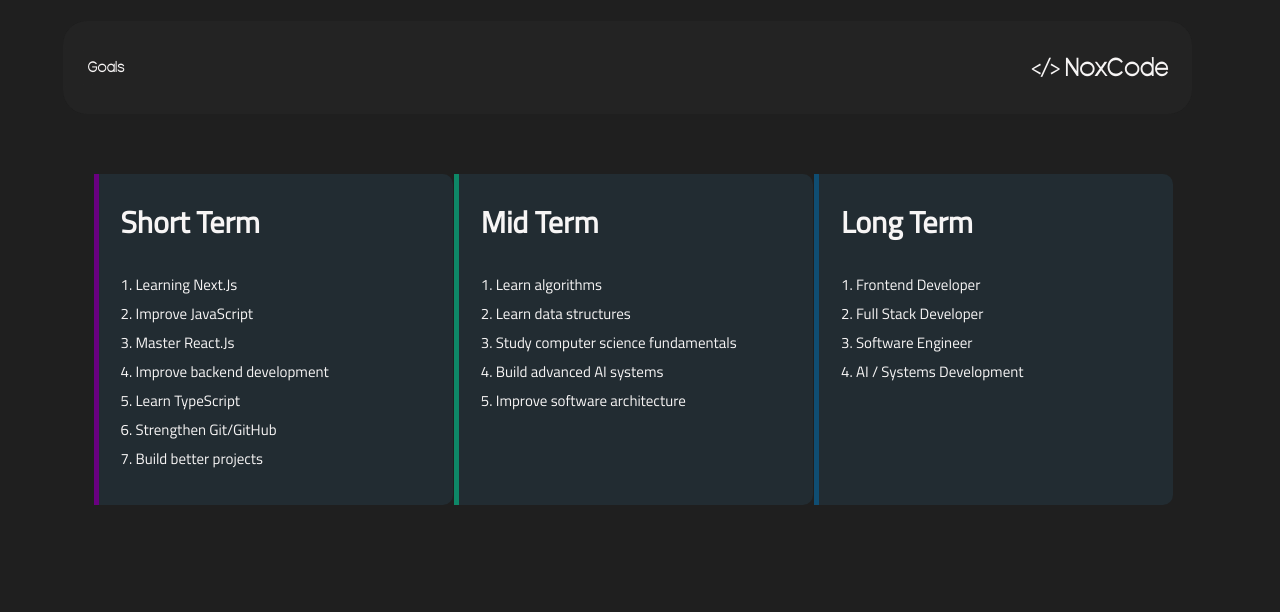
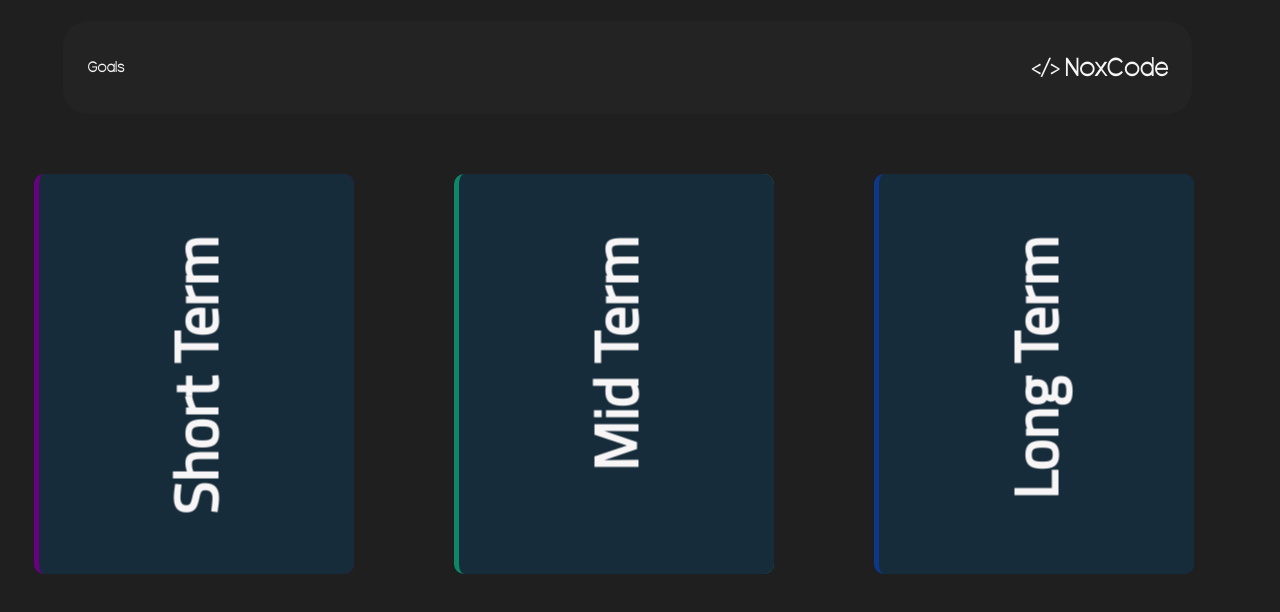
Before and after one commit to em1-23/TheNOx, a React (Vite) app: page /goals in a window 1280 px wide. Shown: the top 612 px of the page. Built offline with nearby package versions, Linux system fonts and the light colour scheme.

Commit message:
Adding The Flip Me Card For The Goals Terms

```diff
--- a/src/Pages/Pages2/Goals.jsx
+++ b/src/Pages/Pages2/Goals.jsx
@@ -12,23 +12,35 @@ function Goals() {
         <Link to="/"><h1 className='LogoName'>{"</>"} NoxCode</h1></Link>
       </div>
       <div className="TheTerms">
-        <div className="ShortTerm TermStyle">
+        <div className="TermStyleFlipMe" style={{'--ColorOfTheBackground':"#690080"}}>
+          <div className="Front">
             <h1>Short Term</h1>
+          </div>
+          <div className="Back">
             {FileListOne.map((e)=>(
               <li className="ListStyle" key={e.id}>{e.id}. {e.List}</li>
             ))}
           </div>
-        <div className="MidTerm TermStyle" style={{borderColor:"#0e8767"}}>
+        </div>
+        <div className="TermStyleFlipMe" style={{'--ColorOfTheBackground':"#0e8767"}}>
+          <div className="Front">
             <h1>Mid Term</h1>
+          </div>
+          <div className="Back">
             {FileListTwo.map((e)=>(
               <li className="ListStyle" key={e.id}>{e.id}. {e.List}</li>
             ))}
           </div>
-        <div className="LongTerm TermStyle" style={{borderColor:"#0f4d72"}}>
+        </div>
+        <div className="TermStyleFlipMe" style={{'--ColorOfTheBackground':"#0e3887"}}>
+          <div className="Front">
             <h1>Long Term</h1>
+          </div>
+          <div className="Back">
             {FileListThree.map((e)=>(
               <li className="ListStyle" key={e.id}>{e.id}. {e.List}</li>
             ))}
+          </div>
         </div>
       </div>
     </div>
--- a/src/index.css
+++ b/src/index.css
@@ -810,24 +810,63 @@ h1.SpecialUnderName{
 }
 
 /* Third Fast Access Page : Goals */
-.Section.Goals{
-  & .TheTerms{
-    width: 90%;
-    margin: 2% auto;
-    display: flex;
-    align-items: top;
-    justify-content: space-around;
-    & .TermStyle{
-      width: 300px;
-      background-color: #2b54713c;
-      padding: 0% 3% 3% 2%;
-      border-radius: 0px 10px 10px 0px;
-      border-left: 5px solid #690080;
+.TheTerms{
+  display: flex;
+  width: 95%;
+  justify-content: center;
+  gap: 10em;
+  align-items: center;
+}
+.TermStyleFlipMe{
+  --ColorOfTheBackground:#690080;
+  width: 300px;
+  height: 400px;
+  perspective: 400px;
+  position: relative;
+  .Front,.Back{
+    width: 100%;
+    padding: 0% 3% 0% 2%;
+    height: 100%;
+    position: absolute;
+    border-radius: 10px;
+    z-index: 2;
+    background-color: var(--BackgroundColor);
+    background-color: #162c3b;
+    border-left: 5px solid var(--ColorOfTheBackground);
+    transform-style: preserve-3d;
+    transition: all .6s ease;
+  }
+  .Front{
+    --MainRotate:0deg;
+    h1{
+      position: absolute;
+      translate: 0% -50%;
+      left: 0%;
+      top: 45%;
+      display: inline-block;
+      width: 100%;
+      text-align: right;
+      font-family:"Cairo";
+      font-size: 60px;
+      rotate: -90deg;
+    }
+  }
+  .Back{
+    --MainRotate:180deg;
+    transform: rotateY(180deg);
+    z-index: 1;
+    .ListStyle{
       font-size: 15px;
-      & *{
-        font-family: "Cairo";
-      }
+      margin: 2% 2%;
+      font-family:"Cairo";
     }
+  }
+  &:hover .Front ,&:hover .Back{
+    transform: rotateY(calc(var(--MainRotate) + 180deg));
+    z-index: 1;
+  }
+  &:hover .Back{
+    z-index: 2;
   }
 }
 
```
Lines whose indentation alone changed are shown as unchanged.
